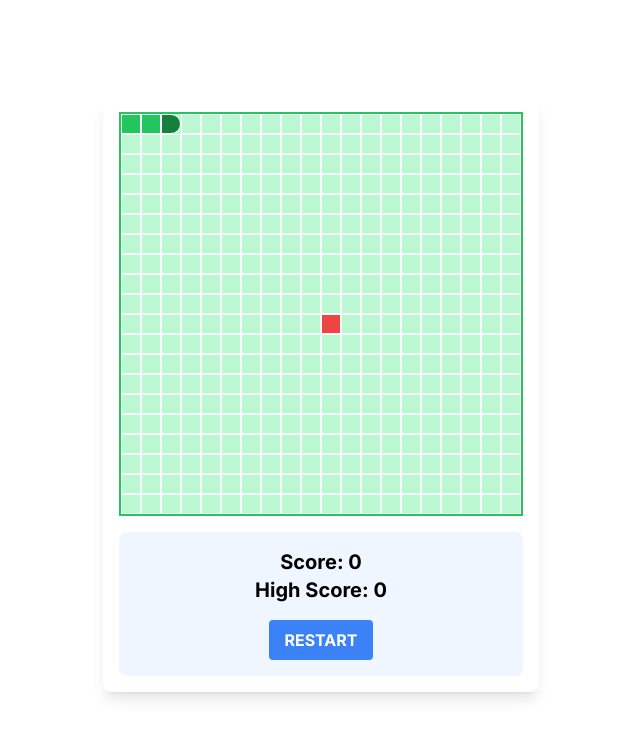
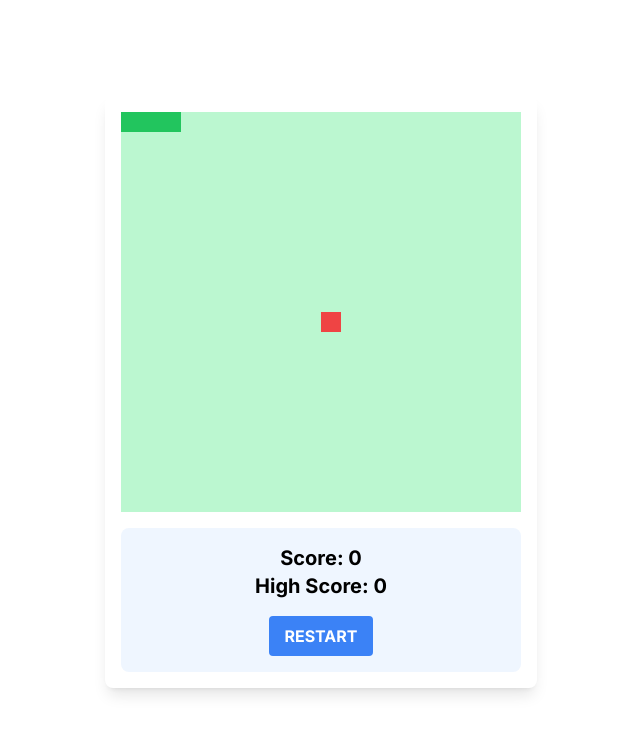
Before and after one commit to Riddhii10/snake-game-, a Next.js app: page / in a window 1280 px wide. Shown: the top 738 px of the page, without its empty margins (319-959 px from the left). Built offline with nearby package versions, Linux system fonts and the light colour scheme.

Commit message:
better bg

```diff
--- a/components/SnakeGrid.tsx
+++ b/components/SnakeGrid.tsx
@@ -16,7 +16,6 @@ const SnakeGrid = () => {
   const [food, setFood] = useState<Point>({ x: 0, y: 0 });
   const [direction, setDirection] = useState<Direction | null>(null);
   const [gameOver, setGameOver] = useState<boolean>(false);
-
   const [score, setScore] = useState(0);
   const [highScore, setHighScore] = useState(0);
 
@@ -25,7 +24,6 @@ const SnakeGrid = () => {
     const y = Math.floor(Math.random() * GRID_SIZE);
     setFood({ x, y });
   };
-
   const moveSnake = () => {
     if (!direction || gameOver) return; // Exit early if game is over or no direction is set
 
@@ -114,7 +112,7 @@ const SnakeGrid = () => {
 
   useEffect(() => {
     if (direction && !gameOver) {
-      const interval = setInterval(moveSnake, 90);
+      const interval = setInterval(moveSnake, 100);
       return () => clearInterval(interval);
     }
   }, [snake, direction, gameOver]);
@@ -149,35 +147,25 @@ const SnakeGrid = () => {
           </button>
         </div>
       )}
-      <div className="grid grid-cols-20 grid-rows-20 border-2 border-green-500 bg-green-200">
+      <div className="grid grid-cols-20 grid-rows-20 bg-green-200">
         {Array.from({ length: GRID_SIZE }).map((_, y) => (
           <div className="flex" key={y}>
-            {Array.from({ length: GRID_SIZE }).map((_, x) => {
-              const isHead = snake[0].x === x && snake[0].y === y;
-              const isSnake = snake.some(
-                (snakePart) => snakePart.x === x && snakePart.y === y
-              );
-              const isFood = food.x === x && food.y === y;
-              const headDirection =
-                direction === "UP"
-                  ? "rounded-t-full"
-                  : direction === "DOWN"
-                  ? "rounded-b-full"
-                  : direction === "LEFT"
-                  ? "rounded-l-full"
-                  : "rounded-r-full";
-
-              return (
-                <div
-                  key={x}
-                  className={`w-5 h-5 border border-gray-50 transition-all duration-150
-                    ${isHead ? `bg-green-700 ${headDirection}` : ""}
-                    ${isSnake && !isHead ? "bg-green-500" : ""}
-                    ${isFood ? "bg-red-500" : ""}
-                  `}
-                ></div>
-              );
-            })}
+            {Array.from({ length: GRID_SIZE }).map((_, x) => (
+              <div
+                key={x}
+                className={`w-5 h-5
+                  ${
+                    snake.some(
+                      (snakePart) =>
+                        snakePart.x === x && snakePart.y === y
+                    )
+                      ? "bg-green-500"
+                      : ""
+                  }
+                  ${food.x === x && food.y === y ? "bg-red-500" : ""}
+                `}
+              ></div>
+            ))}
           </div>
         ))}
       </div>
```
